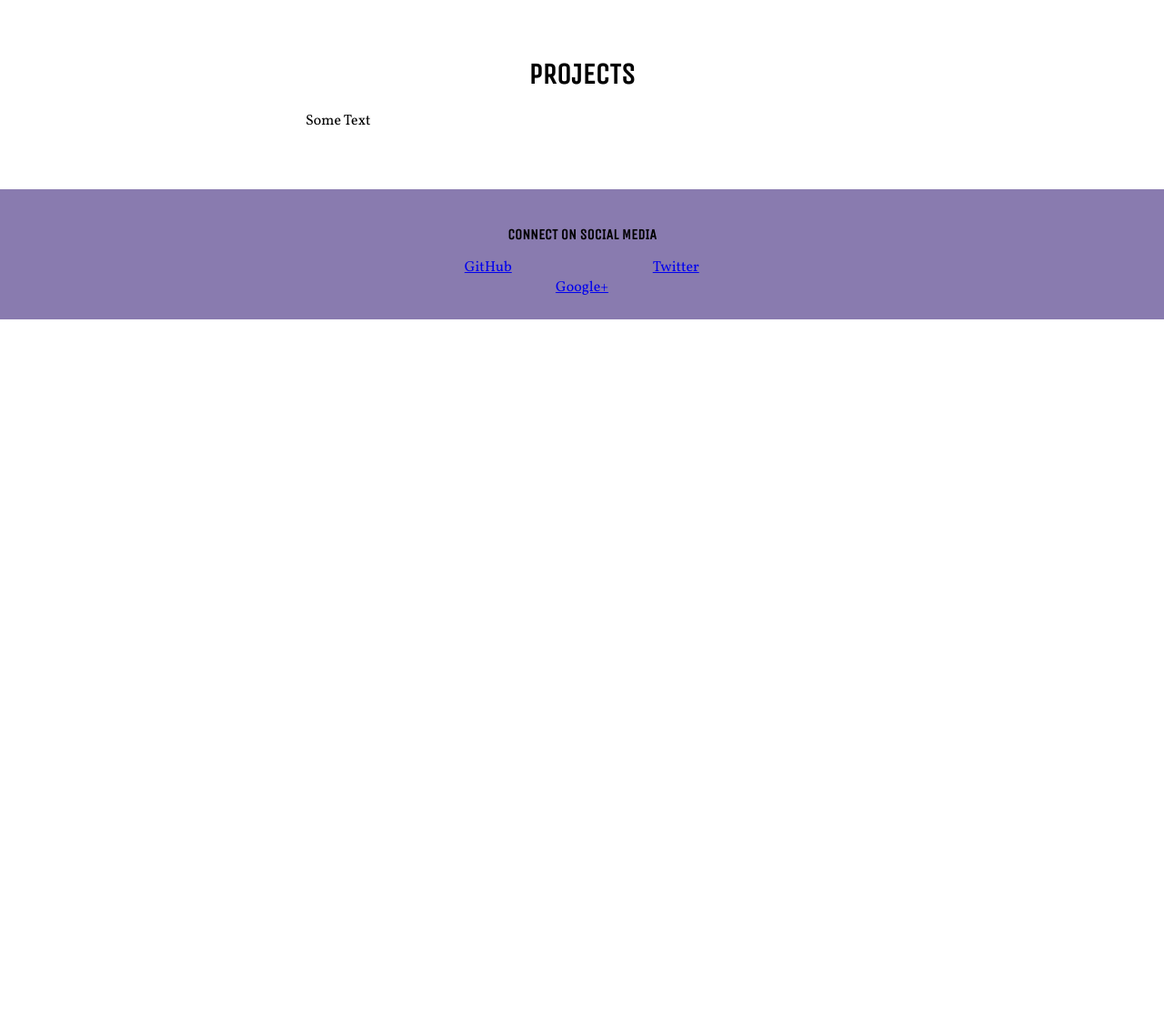
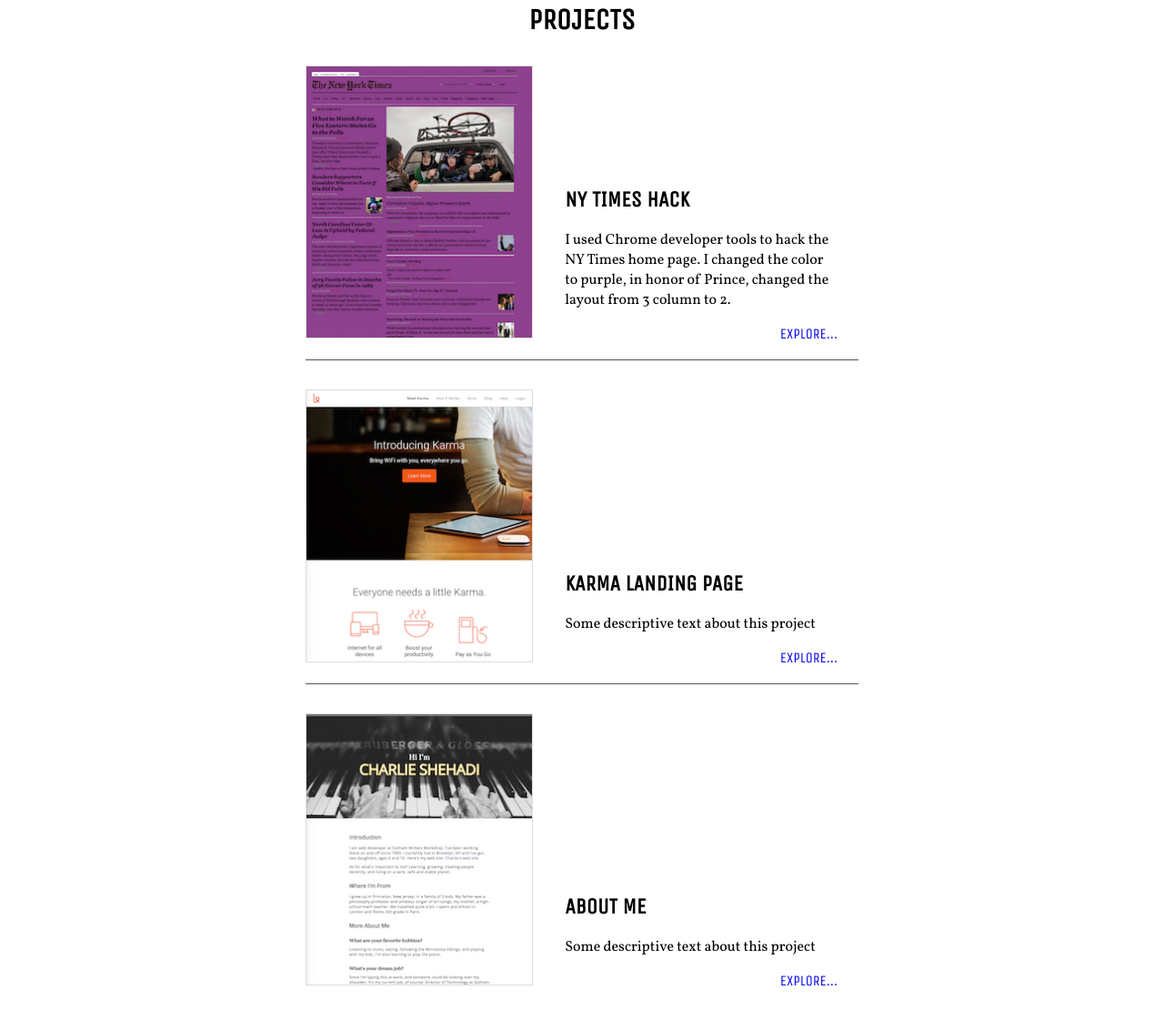
Before and after one commit to cshehadi/charles-shehadi-portfolio, a plain HTML site: page index.html in a window 1280 px wide. Shown: the part 554-1664 px from the top of the page at 91% size. Before the commit the page ends 905 px from the top, so only its background shows below. Drawn offline with nearby package versions, Linux system fonts and the light colour scheme.

Commit message:
add the projects

```diff
--- a/css/style.css
+++ b/css/style.css
@@ -6,33 +6,37 @@ html {
     box-sizing: inherit;
 }
 
-h1 {
+h1, h2, h3, h4 {
     font-family: Unica One, Arial, sans-serif;
     text-transform: uppercase;
-    text-align: center;
-}
-
-h3 {
-    font-family: Unica One, Arial, sans-serif;
-    text-transform: uppercase;
-    text-align: center;
-    font-size: 1rem;
 }
 
 body {
     font-family: Vollkorn, Georgia, serif;
 }
 
+h1 {
+    text-align: center;
+}
+
+h2 {
+    font-size: 1.5rem;
+}
+
+h3 {
+    font-size: 1rem;
+}
+
 .content {
     max-width: 40em;
-    margin: 2em auto;
+    margin: 2px auto;
     padding: 1em;
 }
 
 header {
     background-color: #7986AC;
     height: 300px;
-    margin: 0;
+    margin-bottom: 0;
     padding: 1em;
     text-align: center;
 }
@@ -42,6 +46,49 @@ header {
     font-style: italic;
     color: #333;
     margin-top: 0px;
+}
+.overview {
+    background-color: #d9d3e8;
+}
+.projects ul {
+    padding-left: 0;
+    list-style: none;
+    margin: 0 auto;
+}
+
+.projects ul li {
+    margin: 2em 0;
+    border-bottom: thin solid #555;
+}
+
+.projects ul li:hover {
+    background-color: #eff;
+}
+
+.projects ul li:last-child {
+    border-bottom: none;
+}
+
+.projects img {
+    display: inline-block;
+    margin-right: 2rem;
+    width: 250px;
+    border: thin solid #ddd;
+}
+
+.project-description {
+    display: inline-block;
+    width: 300px;
+}
+
+.explore-link {
+    text-align: right;
+}
+
+.explore-link a {
+    text-decoration: none;
+    font-family: Unica One, Arial, sans-serif;
+    text-transform: uppercase;
 }
 
 footer {
--- a/index.html
+++ b/index.html
@@ -22,7 +22,32 @@
     <section class="projects">
         <article class="content">
             <h1>projects</h1>
-            <p>Some Text</p>
+            <ul>
+                <li>
+                    <a href="https://drive.google.com/open?id=0B_BSIrKkU12OcVNoUHJJeWVtYms" target="_blank"><img src="img/nyt_thumbnail.jpg"></a>
+                    <div class="project-description">
+                        <h2>NY Times Hack</h2>
+                        <p>I used Chrome developer tools to hack the NY Times home page.  I changed the color to purple, in honor of Prince, changed the layout from 3 column to 2.</p>
+                        <p class="explore-link"><a href="https://drive.google.com/open?id=0B_BSIrKkU12OcVNoUHJJeWVtYms" target="_blank">explore...</a></p>
+                    </div>
+                </li>
+                <li>
+                    <a href="https://drive.google.com/open?id=0B_BSIrKkU12OcVNoUHJJeWVtYms" target="_blank"><img src="img/karma_thumbnail.jpg"></a>
+                    <div class="project-description">
+                        <h2>Karma Landing Page</h2>
+                        <p>Some descriptive text about this project</p>
+                        <p class="explore-link"><a href="http://cshehadi.github.io/thinkful-karma-clone/" target="_blank">explore...</a></p>
+                    </div>
+                </li>
+                <li>
+                    <a href="https://drive.google.com/open?id=0B_BSIrKkU12OcVNoUHJJeWVtYms" target="_blank"><img src="img/about_me_thumbnail.jpg"></a>
+                    <div class="project-description">
+                        <h2>About Me</h2>
+                        <p>Some descriptive text about this project</p>
+                        <p class="explore-link"><a href="http://cshehadi.github.io/about-me/" target="_blank">explore...</a></p>
+                    </div>
+                </li>
+            </ul>
         </article>
     </section>
     <footer>
```
Also changed, not shown: img/about_me_thumbnail.jpg (added), img/karma_thumbnail.jpg (added), img/nyt_thumbnail.jpg (added), 1 other file.
